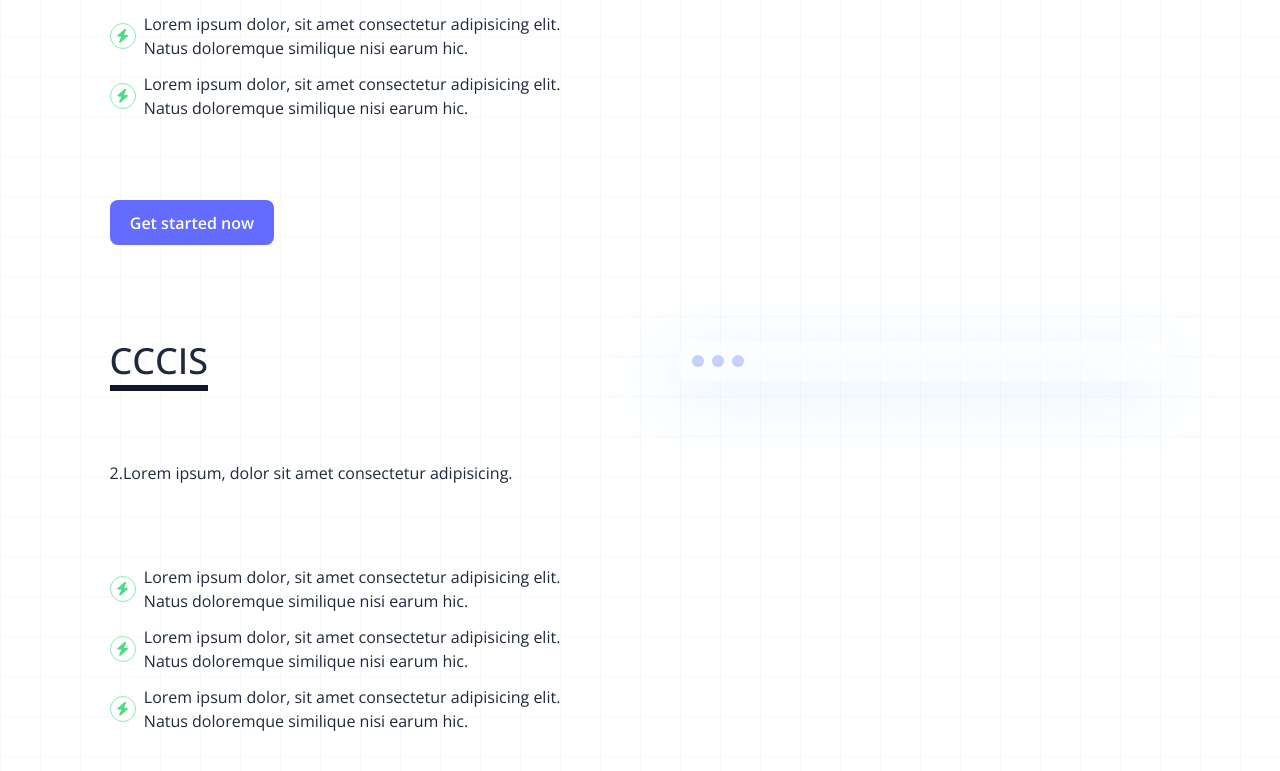
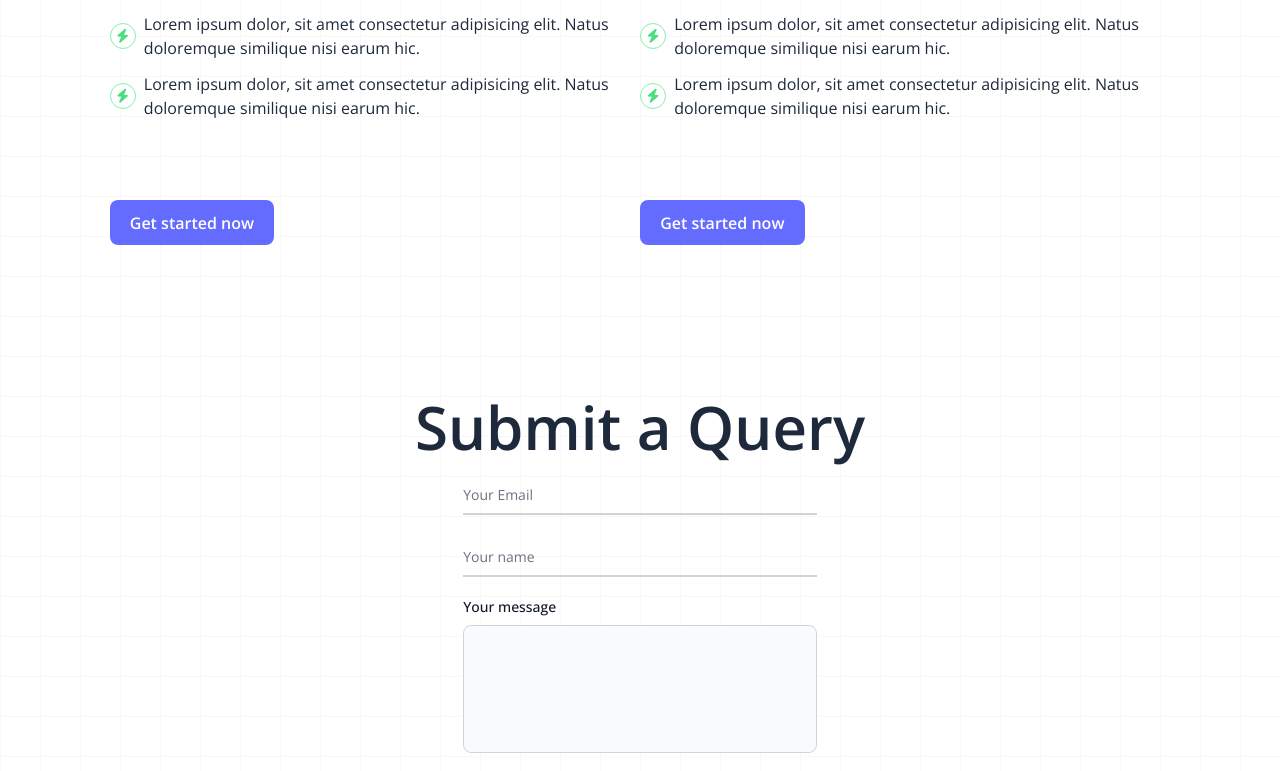
Before and after one commit to ajdjyt/landing-site, a SvelteKit app: page / in a window 1280 px wide. Shown: the part 2004-2775 px from the top of the page. Built offline with nearby package versions, Linux system fonts and the light colour scheme.

Commit message:
add Query, remove FAQ and fix model not closing

```diff
--- a/src/components/Footer.svelte
+++ b/src/components/Footer.svelte
@@ -56,10 +56,10 @@
 				</div>
 			{/each}
 		</div>
-		<div class="flex flex-col gap-4">
+		<!-- <div class="flex flex-col gap-4">
 			<p class="font-bold text-base sm:text-lg">Submit a Query</p>
 			<MailUs />
-		</div>
+		</div> -->
 		<div class="flex flex-col gap-4">
 			<p class="font-bold text-base sm:text-lg">Follow Us</p>
 			<a
--- a/src/components/Header.svelte
+++ b/src/components/Header.svelte
@@ -1,7 +1,16 @@
-<script>
+<script lang="ts">
+
 	let sitename = 'MentoraGlobal';
 
 	import { openModal } from '../store';
+
+	function toggleModal(openModal:Boolean){
+		if (openModal==true){
+			$openModal = false;
+		} else {
+			$openModal = true;
+		}
+	}
 </script>
 
 <header class="flex flex-col fixed top-0 left-0 z-50  w-screen bg-white">
@@ -12,12 +21,12 @@
 				<img class="md:max-w-[7rem] max-w-[5rem]" src="assets/logo.jpeg" alt={sitename} />
 			</div>
 		</a>
-		<button class="md:hidden grid place-items-center" on:click={() => ($openModal = true)}>
+		<button class="md:hidden grid place-items-center" on:click={() => (toggleModal($openModal))}>
 			<i class="fa-solid fa-bars"></i>
 		</button>
 		<nav class="hidden md:flex items-center gap-4 lg:gap-6">
 			<a class="duration-200 hover:text-indigo-400 cursor-pointer" href="#aboutus">About Us</a>
-			<a class="duration-200 hover:text-indigo-400 cursor-pointer" href="#faqs">FAQs</a>
+			<a class="duration-200 hover:text-indigo-400 cursor-pointer" href="#query">Queries</a>
 			<a href="#product">
 				<button class="specialBtn">Get Started Today</button>
 			</a>
--- a/src/components/Product.svelte
+++ b/src/components/Product.svelte
@@ -41,10 +41,12 @@
 				Our Services
 			</h3>
 		</div>
-		{#each productFeatures as productFeature, index}
-			<ProductCard {productFeature} {index}>
-				{productFeature.featureName}
-			</ProductCard>
-		{/each}
+		<div class="flex flex-row">
+			{#each productFeatures as productFeature, index}
+				<ProductCard {productFeature} {index}>
+					{productFeature.featureName}
+				</ProductCard>
+			{/each}
+		</div>
 	</div>
 </SectionWrapper>
--- a/src/components/ProductCard.svelte
+++ b/src/components/ProductCard.svelte
@@ -3,13 +3,12 @@
 	export let productFeature;
 </script>
 
-<div class="grid grid-cols-1 md:grid-cols-2 gap-14 md:gap-14 lg:gap-20 relative text-base">
+<div class="flex flex-cols gap-14 md:gap-14 lg:gap-20 text-base place-items-center">
 	<div
-		class={'flex flex-col gap-14 md:gap-14 lg:gap-20 relative text-base' +
-			(index % 2 === 1 ? ' md:order-2' : ' ')}
+		class={'flex flex-col gap-14 md:gap-14 lg:gap-20 relative text-base'}
 	>
 		<h4
-			class="text-2xl sm:text-3xl md:text-4xl max-w-[1000px] w-full font-medium relative pr-10 after:absolute after:top-full after:left-0 after:w-1/5 after:h-1.5 after:mt-1 after:bg-slate-900"
+			class="text-center text-2xl sm:text-3xl md:text-4xl max-w-[1000px] w-full font-medium relative pr-10 after:absolute after:top-full after:left-1/2 after:w-1/5 after:h-1.5 after:mt-1 after:bg-slate-900"
 		>
 			<slot />
 		</h4>
@@ -34,7 +33,7 @@
 			</a>
 		</div>
 	</div>
-	<div
+	<!-- <div
 		class={'flex flex-col overflow-hidden dropShadow rounded-b-lg' +
 			(index % 2 === 1 ? ' md:order-2' : ' ')}
 	>
@@ -43,5 +42,5 @@
 				<div class="rounded-full aspect-square w-2.5 sm:w-3 bg-indigo-300" />
 			{/each}
 		</div>
-	</div>
+	</div> -->
 </div>
--- /dev/null
+++ b/src/components/Query.svelte
@@ -0,0 +1,101 @@
+<script lang="ts">
+	import SectionWrapper from './SectionWrapper.svelte';
+
+	let success = false;
+	let error = '';
+
+	function resetForm() {
+		success = false;
+		error = '';
+	}
+
+	async function handleSubmit(event: Event) {
+		event.preventDefault();
+		resetForm();
+
+		try {
+			const formData = new FormData(event.target as HTMLFormElement);
+			const response = await fetch('/api', {
+				method: 'POST',
+				body: formData
+			});
+
+			if (response.ok) {
+				success = true;
+			} else {
+				const errorData = await response.json();
+				error = errorData.error || 'Failed to send the message. Please try again.';
+			}
+		} catch (err) {
+			console.log('Mail Error occurred: ' + err);
+			error = 'An error occurred. Please try again.';
+		}
+	}
+</script>
+
+<SectionWrapper id="query">
+	<div class="flex flex-col mb-12 items-center justify-center">
+		<p class="text-4xl sm:text-5xl md:text-6xl w-full my-0 font-semibold text-center pt-24">
+			Submit a Query
+		</p>
+		<form class="w-full md:w-1/3" method="post" on:submit={handleSubmit}>
+			<div class="relative z-0 w-full mb-5 group my-4">
+				<input
+					type="email"
+					name="userEmail"
+					id="userEmail"
+					class=" block py-2.5 px-0 w-full text-sm text-gray-900 bg-transparent border-0 border-b-2 border-gray-300 appearance-none dark:text-slate-900 dark:border-gray-600 dark:focus:border-blue-500 focus:outline-none focus:ring-0 focus:border-blue-600 peer"
+					placeholder=""
+					required
+				/>
+				<label
+					for="userEmail"
+					class="peer-focus:font-medium absolute text-sm text-gray-500 dark:text-gray-400 duration-300 transform -translate-y-6 scale-75 top-3 -z-10 origin-[0] peer-focus:start-0 rtl:peer-focus:translate-x-1/4 rtl:peer-focus:left-auto peer-focus:text-blue-600 peer-focus:dark:text-blue-500 peer-placeholder-shown:scale-100 peer-placeholder-shown:translate-y-0 peer-focus:scale-75 peer-focus:-translate-y-6"
+					>Your Email</label
+				>
+			</div>
+			<div class=" relative z-0 w-full mb-5 group my-4">
+				<input
+					type="name"
+					name="userName"
+					id="userName"
+					class="block py-2.5 px-0 w-full text-sm text-gray-900 bg-transparent border-0 border-b-2 border-gray-300 appearance-none dark:text-slate-900 dark:border-gray-600 dark:focus:border-blue-500 focus:outline-none focus:ring-0 focus:border-blue-600 peer"
+					placeholder=""
+					required
+				/>
+				<label
+					for="userName"
+					class="peer-focus:font-medium absolute text-sm text-gray-500 dark:text-gray-400 duration-300 transform -translate-y-6 scale-75 top-3 -z-10 origin-[0] peer-focus:start-0 rtl:peer-focus:translate-x-1/4 peer-focus:text-blue-600 peer-focus:dark:text-blue-500 peer-placeholder-shown:scale-100 peer-placeholder-shown:translate-y-0 peer-focus:scale-75 peer-focus:-translate-y-6"
+					>Your name</label
+				>
+			</div>
+			<div class=" relative z-0 w-full mb-5 group my-4">
+				<label
+					for="userMessage"
+					class="block mb-2 text-sm font-medium text-gray-900 dark:text-gray-900"
+					>Your message</label
+				>
+				<input
+					type="text"
+					name="userMessage"
+					id="userMessage"
+					required
+					class="block w-full p-4 text-slate-900 border border-gray-300 rounded-lg bg-gray-50 focus:ring-blue-500 focus:border-blue-500 dark:bg-white dark:border-blue-600 dark:placeholder-gray-400 dark:text-slate-900 dark:focus:ring-blue-500 dark:focus:border-blue-500 text-xs min-h-[8rem]"
+				/>
+			</div>
+			<button
+				type="submit"
+				class="text-white bg-blue-700 hover:bg-blue-800 focus:ring-4 focus:outline-none focus:ring-blue-300 font-medium rounded-lg text-sm w-full px-5 py-2.5 text-center dark:bg-blue-600 dark:hover:bg-blue-700 dark:focus:ring-blue-800"
+				>Submit</button
+			>
+		</form>
+
+		{#if success}
+			<p>Email sent successfully!</p>
+		{/if}
+
+		{#if error}
+			<p>Error: {error}</p>
+		{/if}
+	</div>
+</SectionWrapper>
--- a/src/routes/+layout.svelte
+++ b/src/routes/+layout.svelte
@@ -12,6 +12,14 @@
 		$openModal = false;
 		window.location.href = href;
 	}
+
+	function toggleModal(openModal:Boolean){
+		if (openModal==true){
+			$openModal = false;
+		} else {
+			$openModal = true;
+		}
+	}
 </script>
 
 <svelte:window bind:scrollY={y} bind:outerHeight />
@@ -22,7 +30,7 @@
 	>
 		<div class="flex items-center justify-between gap-4 border-b pb-2">
 			<img class="md:max-w-[7rem] max-w-[5rem]" src="assets/logo.jpeg" alt="" />
-			<button on:click={() => ($openModal = false)} class="outline-none border-none">
+			<button on:click={() => (toggleModal($openModal))} class="outline-none border-none">
 				<i class="fa-solid fa-xmark text-2xl"> </i></button
 			>
 		</div>
@@ -35,10 +43,10 @@
 				<p class="duration-200 group-hover:pl-2">Get started</p>
 			</button>
 			<button
-				on:click={() => reroute('#faqs')}
+				on:click={() => reroute('#query')}
 				class="border-none outline-none p-2 group duration-200 cursor-pointer text-left"
 			>
-				<p class="duration-200 group-hover:pl-2">FAQs</p>
+				<p class="duration-200 group-hover:pl-2">Queries</p>
 			</button>
 			<button
 				on:click={() => reroute('#aboutus')}
--- a/src/routes/+page.svelte
+++ b/src/routes/+page.svelte
@@ -1,7 +1,8 @@
 <script>
 	import Hero from '../components/Hero.svelte';
 	import Product from '../components/Product.svelte';
-	import FAQs from '../components/FAQs.svelte';
+	// import FAQs from '../components/FAQs.svelte';
+	import Query from '../components/Query.svelte';
 	import Conversation from '../components/Conversation.svelte';
 	import AboutUs from '../components/AboutUs.svelte';
 </script>
@@ -10,6 +11,7 @@
 	<Hero />
 	<AboutUs />
 	<Product />
-	<FAQs />
+	<Query/>
+	<!-- <FAQs /> -->
 	<Conversation />
 </main>
--- a/src/store/index.ts
+++ b/src/store/index.ts
@@ -1,3 +1,3 @@
 import { writable } from 'svelte/store';
 
-export const openModal = writable(false);
+export const openModal = writable();
```
